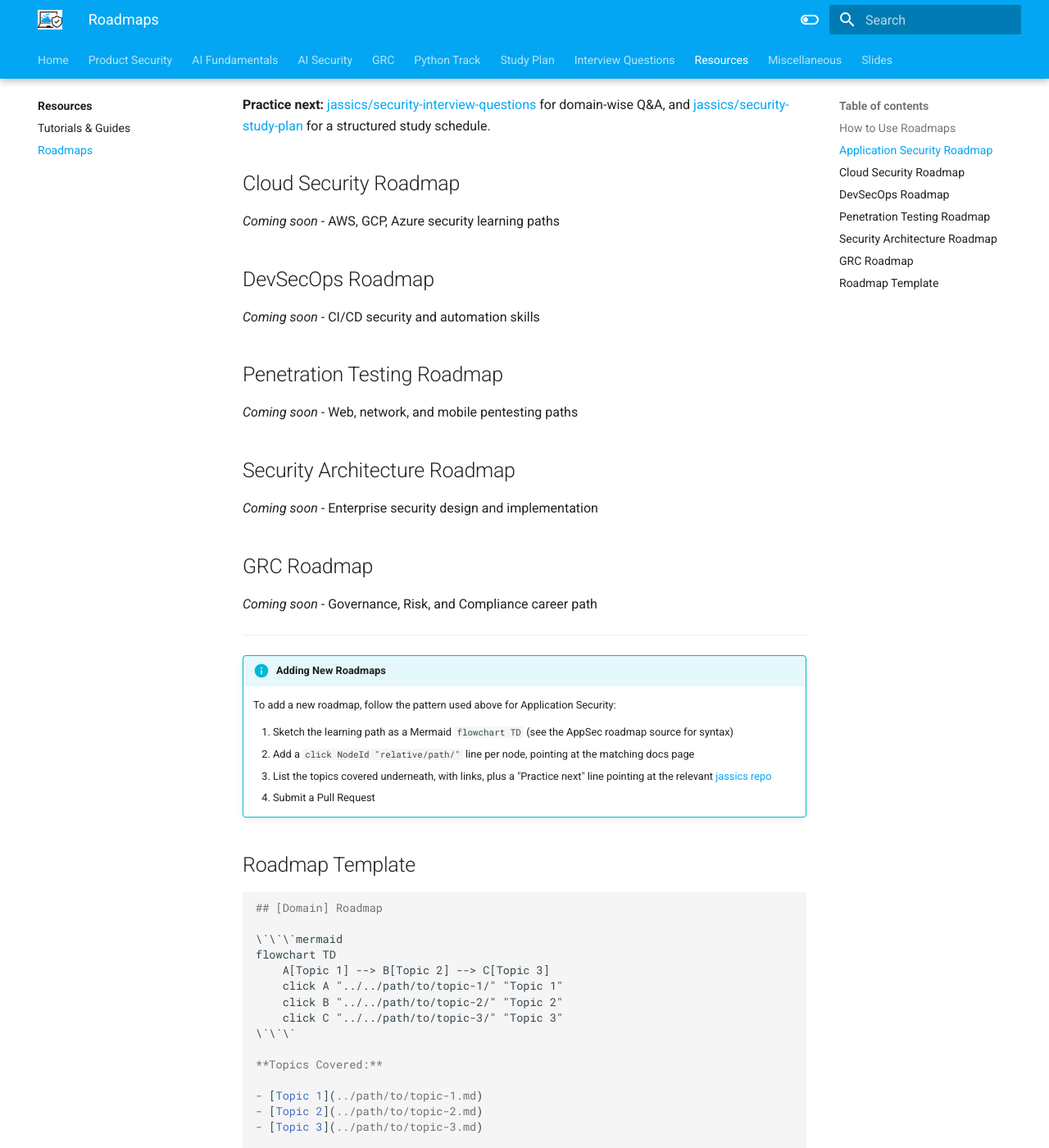
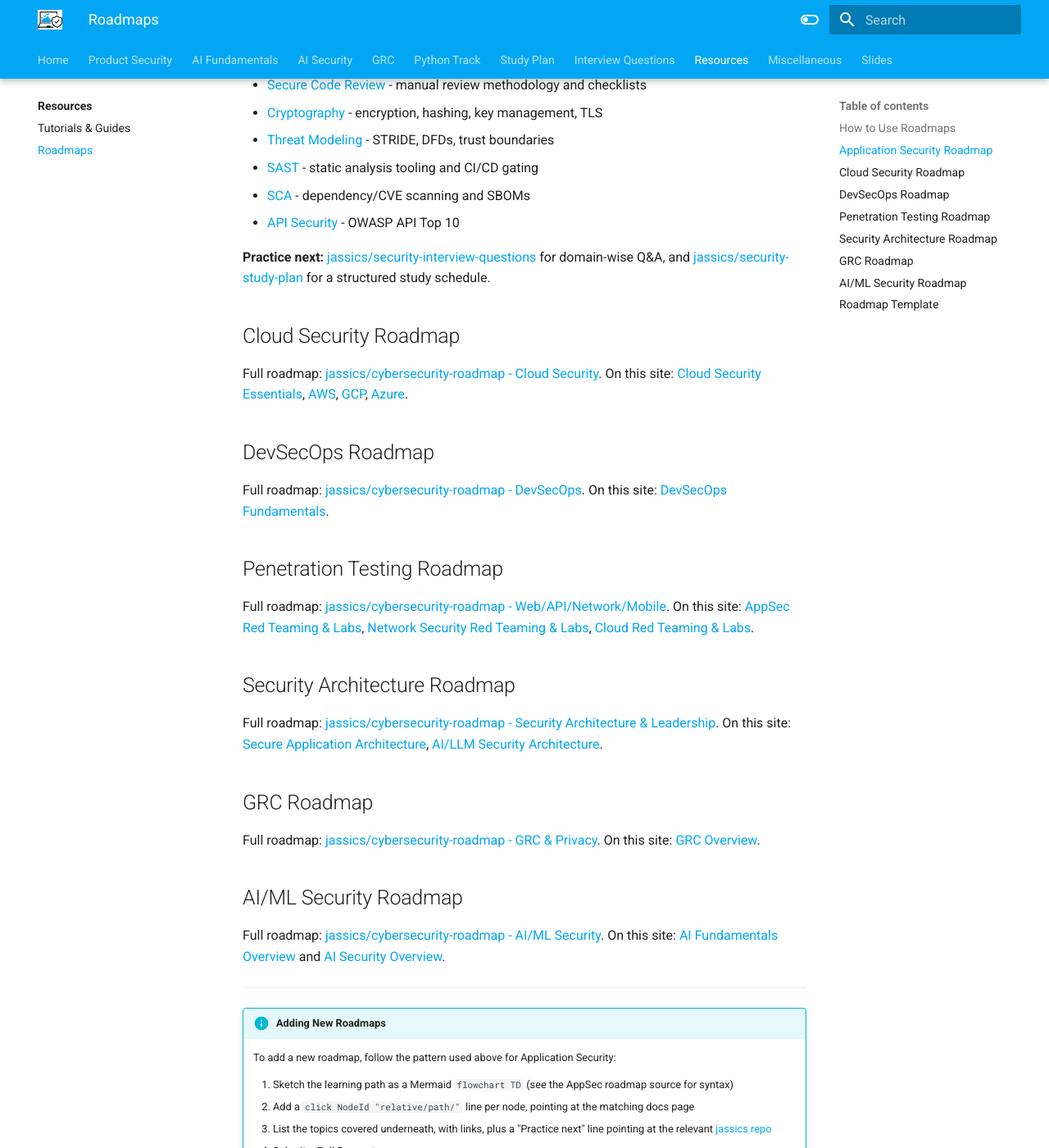
Before and after one commit to jassics/CybercloudLearning, an MkDocs documentation site: the page built from docs/resources/roadmaps.md, in a window 1280 px wide and 1400 px high, scrolled down 1508 px. Shown: the whole window at 82% size. Built offline with MkDocs 1.6.1 and Material for MkDocs 9.7.7, drawn with Linux system fonts in a browser that asks for light colours; some of the changed text lies outside the part shown.

Commit message:
Point Resources/Roadmaps at jassics/cybersecurity-roadmap
Replaces 5 "Coming soon" stubs with real links into the repo's 15
domain roadmaps, cross-linked to the matching content already on this
site, and adds a top-of-page pointer to the repo as the primary source
for the full roadmap set.

Co-Authored-By: Claude Sonnet 5 <noreply@anthropic.com>

```diff
--- a/docs/resources/roadmaps.md
+++ b/docs/resources/roadmaps.md
@@ -1,6 +1,9 @@
 # Security Roadmaps
 
 Visual, **clickable** learning paths for various cybersecurity domains. Click any node below to jump straight to that topic's guide on this site.
+
+!!! tip "The full set of 15 domain roadmaps lives in one repo"
+    This page builds out interactive, clickable versions of a subset of roadmaps. For the complete set - Web, API, Network, Software, Cloud, Container/Kubernetes, DevSecOps, Mobile, IoT/ICS-OT, SOC/Blue Team, GRC & Privacy, AI/ML Security, IAM, Cryptography Engineering, and Security Architecture & Leadership - plus career-role mapping, certifications by domain, and real-world job descriptions, see **[jassics/cybersecurity-roadmap](https://github.com/jassics/cybersecurity-roadmap)**. Pair it with [jassics/security-study-plan](https://github.com/jassics/security-study-plan) for the "how to actually study this" companion.
 
 ## How to Use Roadmaps
 
@@ -51,23 +54,27 @@ flowchart TD
 
 ## Cloud Security Roadmap
 
-*Coming soon* - AWS, GCP, Azure security learning paths
+Full roadmap: [jassics/cybersecurity-roadmap - Cloud Security](https://github.com/jassics/cybersecurity-roadmap). On this site: [Cloud Security Essentials](../product-security/cloud-security/cloud-security-essentials.md), [AWS](../product-security/cloud-security/learning-aws-security/aws-security-overview.md), [GCP](../product-security/cloud-security/learning-gcp-security/gcp-security-overview.md), [Azure](../product-security/cloud-security/learning-azure-security/azure-security-overview.md).
 
 ## DevSecOps Roadmap
 
-*Coming soon* - CI/CD security and automation skills
+Full roadmap: [jassics/cybersecurity-roadmap - DevSecOps](https://github.com/jassics/cybersecurity-roadmap). On this site: [DevSecOps Fundamentals](../product-security/devsecops/devsecops-fundamentals.md).
 
 ## Penetration Testing Roadmap
 
-*Coming soon* - Web, network, and mobile pentesting paths
+Full roadmap: [jassics/cybersecurity-roadmap - Web/API/Network/Mobile](https://github.com/jassics/cybersecurity-roadmap). On this site: [AppSec Red Teaming & Labs](../product-security/application-security/appsec-red-teaming-labs.md), [Network Security Red Teaming & Labs](../product-security/network-security/network-red-teaming-labs.md), [Cloud Red Teaming & Labs](../product-security/cloud-security/cloud-red-teaming-labs.md).
 
 ## Security Architecture Roadmap
 
-*Coming soon* - Enterprise security design and implementation
+Full roadmap: [jassics/cybersecurity-roadmap - Security Architecture & Leadership](https://github.com/jassics/cybersecurity-roadmap). On this site: [Secure Application Architecture](../product-security/application-security/secure-application-architecture.md), [AI/LLM Security Architecture](../ai-security/ai-llm-security-architecture.md).
 
 ## GRC Roadmap
 
-*Coming soon* - Governance, Risk, and Compliance career path
+Full roadmap: [jassics/cybersecurity-roadmap - GRC & Privacy](https://github.com/jassics/cybersecurity-roadmap). On this site: [GRC Overview](../grc/grc-overview.md).
+
+## AI/ML Security Roadmap
+
+Full roadmap: [jassics/cybersecurity-roadmap - AI/ML Security](https://github.com/jassics/cybersecurity-roadmap). On this site: [AI Fundamentals Overview](../ai-fundamentals/index.md) and [AI Security Overview](../ai-security/ai-security-overview.md).
 
 ---
 
```
